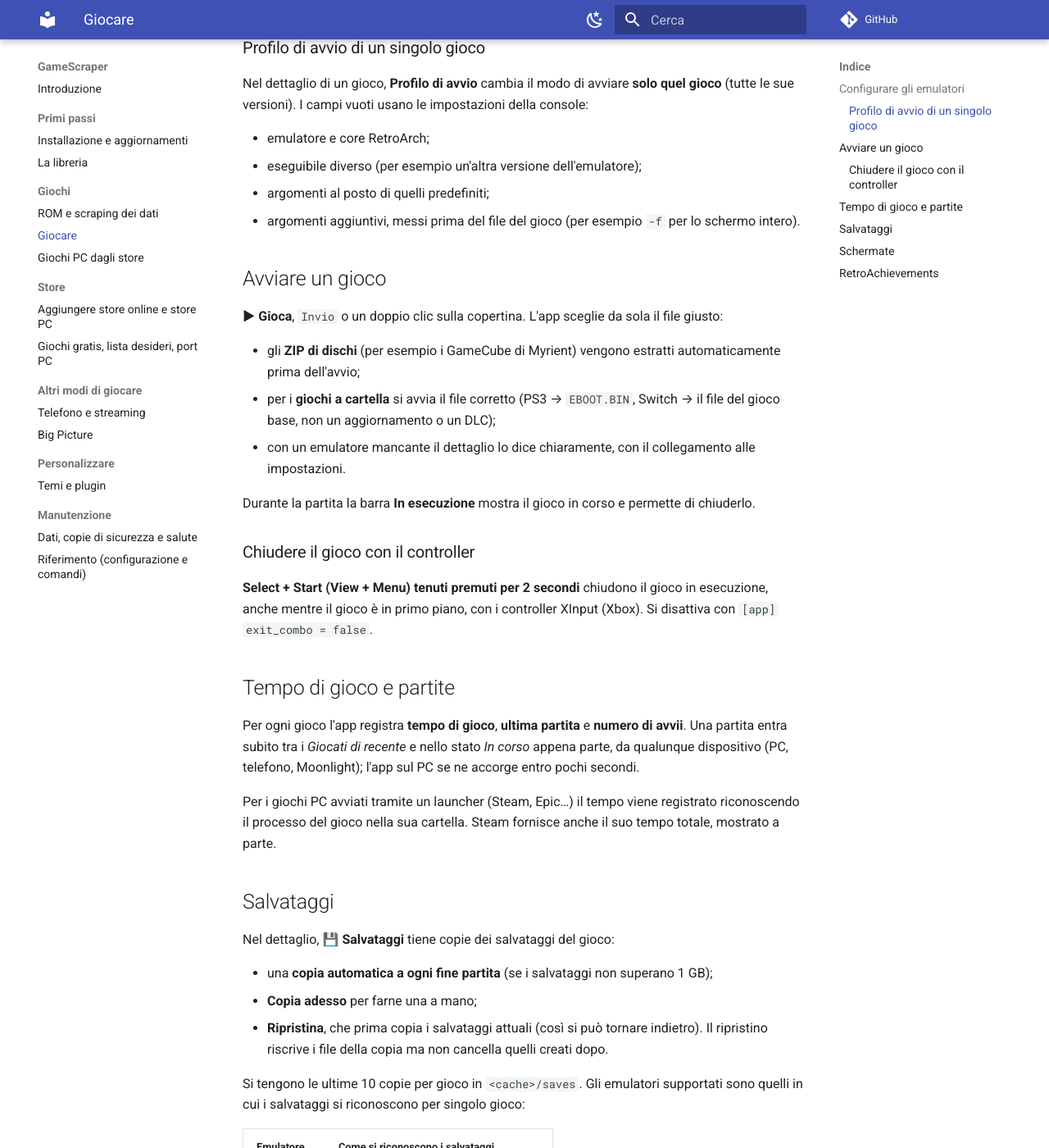
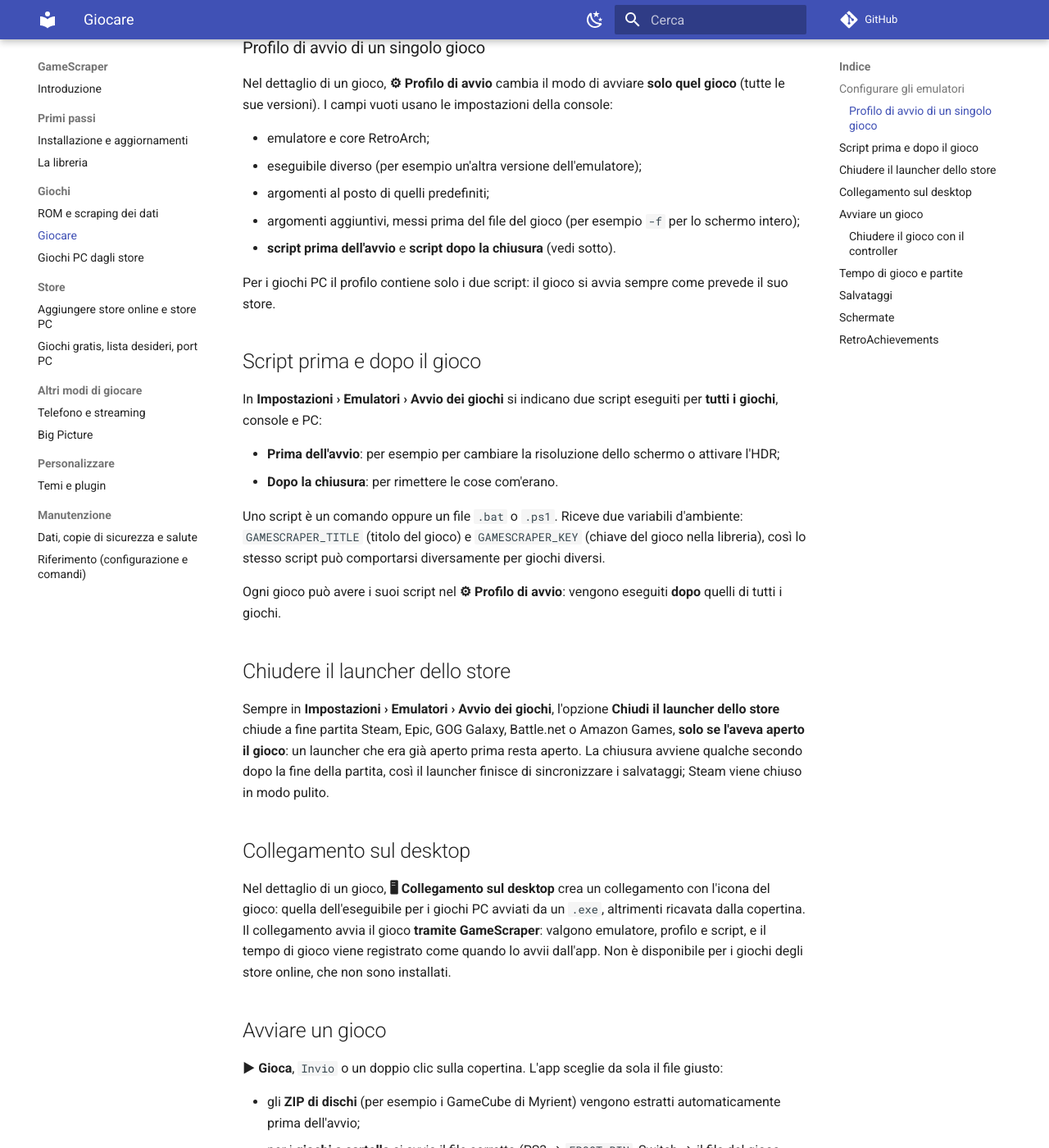
Before and after one commit to erpaffo/GameScraper, an MkDocs documentation site: the page built from docs/giocare.md, in a window 1280 px wide and 1400 px high, scrolled down 658 px. Shown: the whole window at 82% size. Built offline with MkDocs 1.6.1 and Material for MkDocs 9.7.7, drawn with Linux system fonts in a browser that asks for light colours; comment, search, counter and statistics services are not loaded.

Commit message:
update docs
Co-Authored-By: Claude Opus 5.5 <noreply@anthropic.com>

```diff
--- a/docs/giocare.md
+++ b/docs/giocare.md
@@ -22,13 +22,44 @@ sovrascrivere il comando di una console in `[launch.<console>]` (vedi [Riferimen
 
 ### Profilo di avvio di un singolo gioco
 
-Nel dettaglio di un gioco, **Profilo di avvio** cambia il modo di avviare **solo quel gioco** (tutte le sue
+Nel dettaglio di un gioco, **⚙ Profilo di avvio** cambia il modo di avviare **solo quel gioco** (tutte le sue
 versioni). I campi vuoti usano le impostazioni della console:
 
 - emulatore e core RetroArch;
 - eseguibile diverso (per esempio un'altra versione dell'emulatore);
 - argomenti al posto di quelli predefiniti;
-- argomenti aggiuntivi, messi prima del file del gioco (per esempio `-f` per lo schermo intero).
+- argomenti aggiuntivi, messi prima del file del gioco (per esempio `-f` per lo schermo intero);
+- **script prima dell'avvio** e **script dopo la chiusura** (vedi sotto).
+
+Per i giochi PC il profilo contiene solo i due script: il gioco si avvia sempre come prevede il suo store.
+
+## Script prima e dopo il gioco
+
+In **Impostazioni › Emulatori › Avvio dei giochi** si indicano due script eseguiti per **tutti i giochi**, console e
+PC:
+
+- **Prima dell'avvio**: per esempio per cambiare la risoluzione dello schermo o attivare l'HDR;
+- **Dopo la chiusura**: per rimettere le cose com'erano.
+
+Uno script è un comando oppure un file `.bat` o `.ps1`. Riceve due variabili d'ambiente: `GAMESCRAPER_TITLE` (titolo
+del gioco) e `GAMESCRAPER_KEY` (chiave del gioco nella libreria), così lo stesso script può comportarsi diversamente
+per giochi diversi.
+
+Ogni gioco può avere i suoi script nel **⚙ Profilo di avvio**: vengono eseguiti **dopo** quelli di tutti i giochi.
+
+## Chiudere il launcher dello store
+
+Sempre in **Impostazioni › Emulatori › Avvio dei giochi**, l'opzione **Chiudi il launcher dello store** chiude a fine
+partita Steam, Epic, GOG Galaxy, Battle.net o Amazon Games, **solo se l'aveva aperto il gioco**: un launcher che era
+già aperto prima resta aperto. La chiusura avviene qualche secondo dopo la fine della partita, così il launcher
+finisce di sincronizzare i salvataggi; Steam viene chiuso in modo pulito.
+
+## Collegamento sul desktop
+
+Nel dettaglio di un gioco, **🖥 Collegamento sul desktop** crea un collegamento con l'icona del gioco: quella
+dell'eseguibile per i giochi PC avviati da un `.exe`, altrimenti ricavata dalla copertina. Il collegamento avvia il gioco **tramite
+GameScraper**: valgono emulatore, profilo e script, e il tempo di gioco viene registrato come quando lo avvii
+dall'app. Non è disponibile per i giochi degli store online, che non sono installati.
 
 ## Avviare un gioco
 
--- a/docs/store-pc.md
+++ b/docs/store-pc.md
@@ -53,6 +53,12 @@ dati mancanti dei giochi PC.
 Il tempo di gioco viene registrato anche per i giochi avviati tramite un launcher, riconoscendo il processo del gioco
 nella sua cartella. Steam fornisce anche il suo tempo totale.
 
+## Script, launcher e collegamenti
+
+Anche per i giochi PC valgono gli **script prima e dopo il gioco** (per tutti i giochi o nel **⚙ Profilo di avvio**
+del singolo gioco), la **chiusura automatica del launcher** a fine partita e il **🖥 Collegamento sul desktop**:
+sono spiegati in [Giocare](giocare.md#script-prima-e-dopo-il-gioco).
+
 ## Store non ufficiali
 
 Gli elenchi di giochi PC che **non** sono store ufficiali (siti di repack o di download diretto) si aggiungono nella
```
Also changed, not shown: docs/extra.md (+24 -4 lines), docs/installazione.md (+8 -3 lines), docs/libreria.md (+2 -0 lines), docs/store-online.md (+6 -0 lines).
